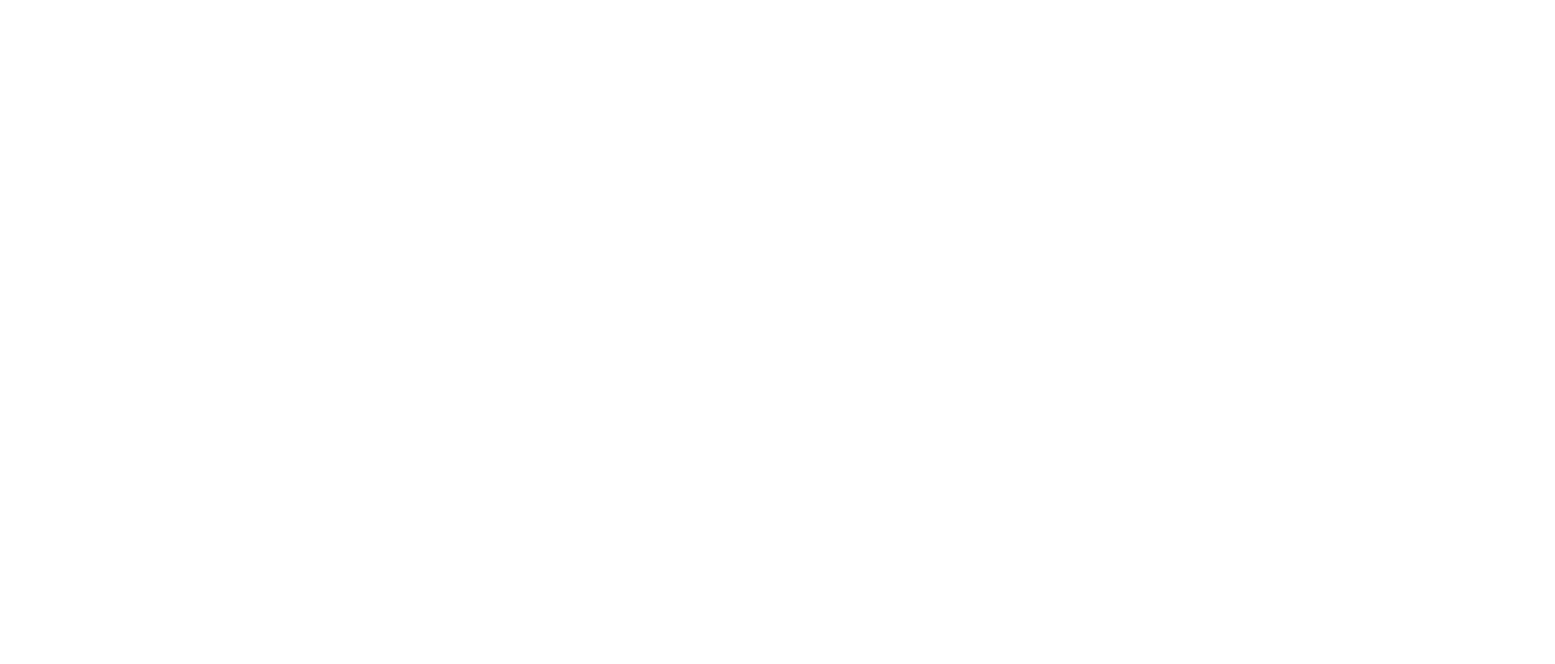
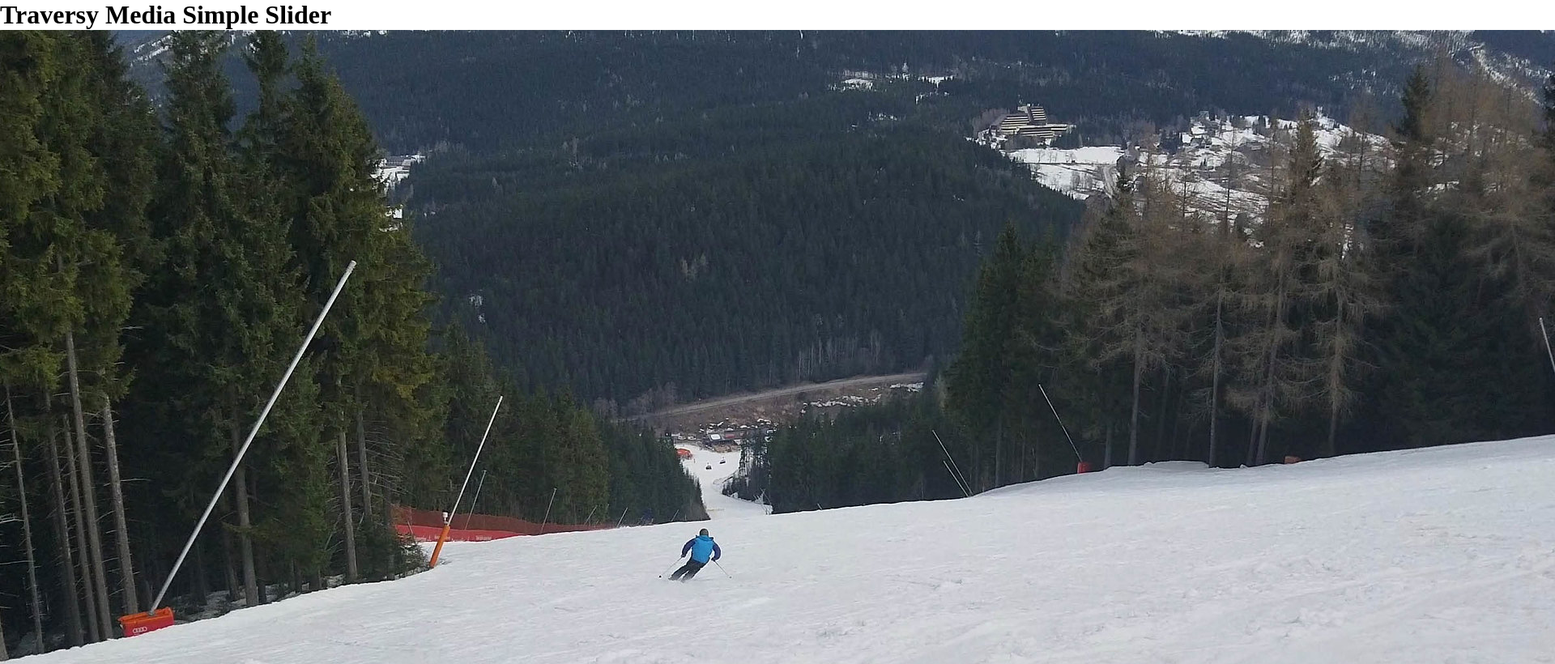
Before and after one commit to Rednaxela700/traversy-slider, a plain HTML site: page index.html in a window 1280 px wide. Shown: the top 820 px of the page at 81% size, 1920 px wide, since content can reach past the window. Drawn offline with Linux system fonts and the light colour scheme.

Commit message:
added header and imgs

```diff
--- a/index.html
+++ b/index.html
@@ -6,7 +6,12 @@
     <link rel="stylesheet" href="css/main.css">
 </head>
 <body>
-
+<h1>Traversy Media Simple Slider</h1>
+<div class="slider slider-container">
+    <img src="img/img-1.jpg" alt="img1" class="slider-img">
+    <img src="img/img-2.jpg" alt="img2" class="slider-img">
+    <img src="img/img-3.jpg" alt="img3" class="slider-img">
+</div>
 <script src="js/main.js"></script>
 </body>
 </html>
```
